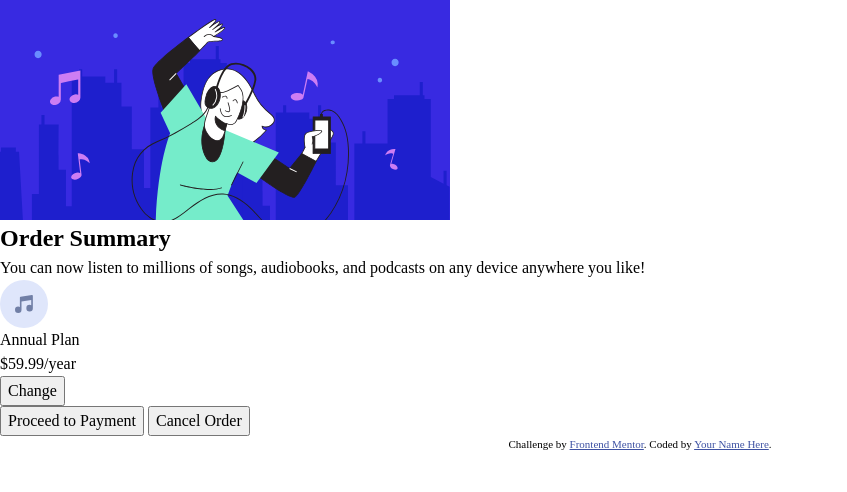
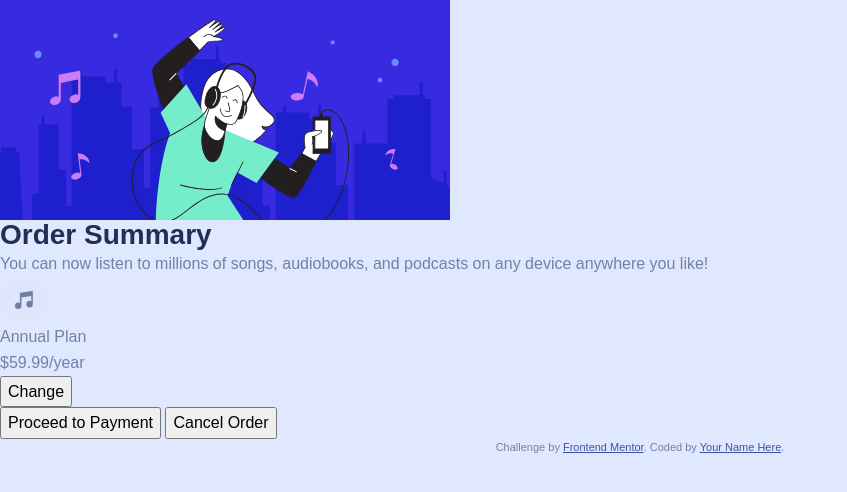
Before and after one commit to DeenoDev/Order-Summary-Component, a plain HTML site: page order-summary-component-main/index.html in a window 1280 px wide. Shown: the whole page, without its empty margins (0-847 px from the left). Drawn offline with Linux system fonts and the light colour scheme.

Commit message:
Added style to body and headings.

```diff
--- a/order-summary-component-main/style.css
+++ b/order-summary-component-main/style.css
@@ -95,3 +95,23 @@ select {
 }
 
 /* END OF CSS RESET */
+
+body{
+    font-family: "Red Hat", sans-serif;
+    font-size: var(--fs-400);
+    font-weight: var(--fw-400);
+    line-height: 1.6;
+    color: var(--clr-neutral-400);
+    background: var(--clr-primary-200);
+}
+
+h1,
+h2,
+h3{
+    line-height: 1.1;
+}
+
+h2{
+    font-size: var(--fs-700);
+    color: var(--clr-neutral-800);
+}
```
